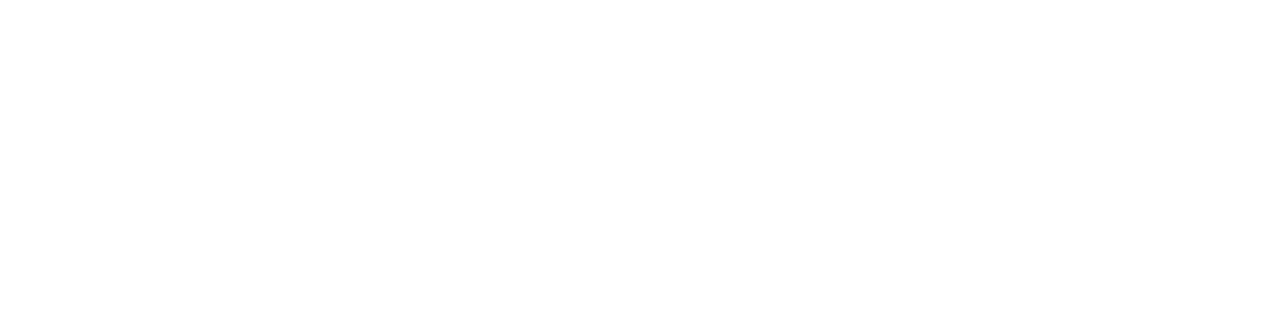
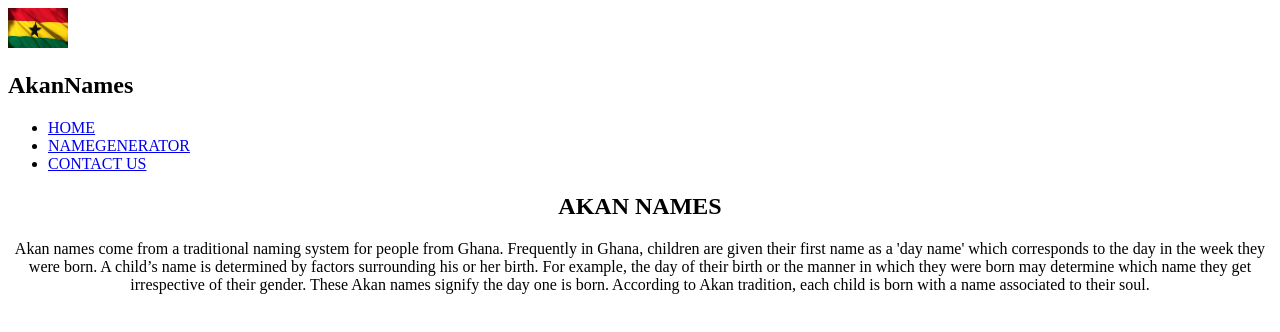
Before and after one commit to KiptooRugut/namegenerator, a plain HTML site: page index.html in a window 1280 px wide. Drawn offline with Linux system fonts and the light colour scheme.

Commit message:
addition of the landing page introduction text.

```diff
--- a/index.html
+++ b/index.html
@@ -10,7 +10,31 @@
 </head>
 
 <body>
+    <nav>
+        <img src="./images/ghanaflag.jpg" class="logopic" alt="flag" width="60">
+        <h2>Akan<span>Names</span></h2>
+        <ul>
+            <li><a href="#">HOME</a></li>
+            <li>
+                <a href="#">NAMEGENERATOR</a>
+            </li>
+            <li>
+                <a href="#">CONTACT US</a>
+            </li>
+        </ul>
+    </nav>
+    <section class="landingpage">
+        <div class="homehead">
+            <center>
+                <h1>AKAN NAMES</h1>
+                <P>Akan names come from a traditional naming system for people from Ghana. Frequently in Ghana, children are given their first name as a 'day name' which corresponds to the day in the week they were born. A child’s name is determined by factors
+                    surrounding his or her birth. For example, the day of their birth or the manner in which they were born may determine which name they get irrespective of their gender. These Akan names signify the day one is born. According to Akan
+                    tradition, each child is born with a name associated to their soul.</P>
+            </center>
+        </div>
 
+
+    </section>
 
     <script src="js/script.js"></script>
 </body>
```
